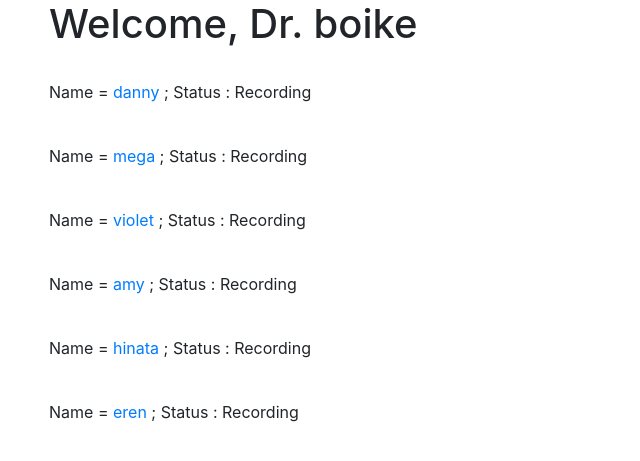
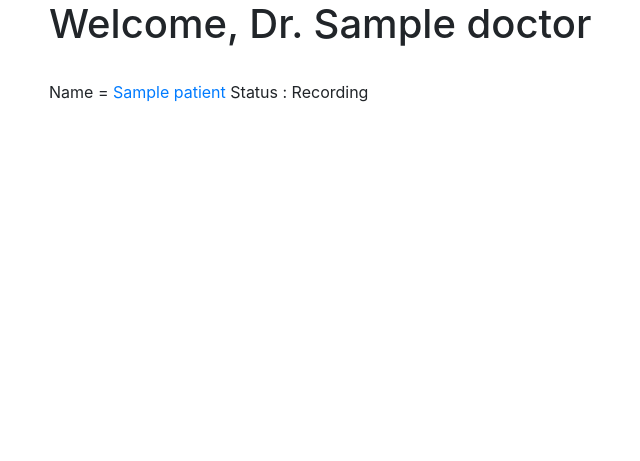
Before and after one commit to lightnomyus/web_app_full_flask, a Flask app: page /home in a window 1280 px wide. Shown: the part 56-517 px from the top of the page, without its empty margins (36-676 px from the left). Run offline with Flask 2, Linux system fonts and the light colour scheme; a user stored in the database is signed in; data comes from the database, SQL or seed files in the repository; tables that the repository leaves empty hold one stand-in row (values such as "Sample post"); parts of the project's set-up code (start-up, migrations or seed data) failed here and were passed over; some libraries are stand-ins or nearby versions.

Commit message:
able fetch and display data from azure blob

```diff
--- a/flask1/__init__.py
+++ b/flask1/__init__.py
@@ -4,12 +4,13 @@ from flask_bcrypt import Bcrypt
 from flask_login import LoginManager
 from flask_bootstrap import Bootstrap
 
+
 app = Flask(__name__, static_url_path='',
             static_folder='static',
             template_folder='templates', )
 bootstrap = Bootstrap(app)
 app.config['SECRET_KEY'] = '65f295c5f593a281ba036c81a4ee5212'
-app.config['SQLALCHEMY_DATABASE_URI'] = 'sqlite:///site.db'
+app.config['SQLALCHEMY_DATABASE_URI'] = 'mssql://lightnomyus:L1ghtn0myu5@holterserver1.database.windows.net/holter_database1?driver=SQL Server'
 db = SQLAlchemy(app)
 bcrypt = Bcrypt(app)
 login_manager = LoginManager(app)
--- a/flask1/models.py
+++ b/flask1/models.py
@@ -1,5 +1,4 @@
 from flask1 import db, login_manager
-from datetime import datetime
 from flask_login import UserMixin
 
 
@@ -9,35 +8,53 @@ def load_user(user_id):
 
 
 class Doctor(db.Model, UserMixin):
-    id = db.Column(db.Integer, primary_key=True)
-    username = db.Column(db.String(20), unique=True, nullable=False)
-    email = db.Column(db.String(20), unique=True, nullable=False)
-    # image_file = db.Column(db.String(20), nullable=False, default='default_doc.jpg')
-    password = db.Column(db.String(60), nullable=False)
-    patient_lists = db.relationship('Patient', backref='doctor_name', lazy=True)
+    __tablename__ = 'Doctor'
+    doctor_id = db.Column('doctor_id', db.Integer, primary_key=True)
+    doctor_name = db.Column('doctor_name', db.String(100))
+    email = db.Column('email', db.String(100))
+    phone = db.Column('phone', db.String(15))
+    doctor_usr = db.Column('doctor_usr', db.String(20))
+    doctor_pass = db.Column('doctor_pass', db.String(100))
 
     def __repr__(self):
-        return f"Doctor('{self.username}', '{self.email}')"
+        return f"Doctor('{self.doctor_id}', '{self.doctor_name}', '{self.doctor_usr}', '{self.doctor_pass}')"
+
+    def get_id(self):
+        return self.doctor_id
 
 
 class Patient(db.Model):
-    id = db.Column(db.Integer, primary_key=True)
-    username = db.Column(db.String(20), unique=True, nullable=False)
-    email = db.Column(db.String(20), unique=True, nullable=False)
-    # image_file = db.Column(db.String(20), nullable=False, default='default_patient.jpg')
-    password = db.Column(db.String(60), nullable=False)
-    doctor_id = db.Column(db.Integer, db.ForeignKey('doctor.id'), nullable=False)
-    record_lists = db.relationship('Rec001', backref='patient_name', lazy=True)
+    __tablename__ = 'Patient'
+    patient_id = db.Column('patient_id', db.Integer, primary_key=True)
+    patient_name = db.Column('patient_name', db.String(100))
+    doctor_id = db.Column('doctor_id', db.Integer)
+    email = db.Column('email', db.String(100))
+    phone = db.Column('phone', db.String(15))
+    patient_usr = db.Column('patient_usr', db.String(20))
+    patient_pass = db.Column('patient_pass', db.String(100))
+    is_recording = db.Column('is_recording', db.Boolean)
 
     def __repr__(self):
-        return f"Patient('{self.username}', '{self.email}', '{self.doctor_id}')"
+        return f"Patient('{self.patient_name}', '{self.patient_usr}', '{self.doctor_id}')"
+
+
+class SummaryRec(db.Model):
+    __tablename__ = 'SummaryRec'
+    id = db.Column('id', db.Integer, primary_key=True)
+    patient_id = db.Column('patient_id', db.Integer)
+    n_rec = db.Column('n_rec', db.Integer)
+    latest_time = db.Column('latest_time', db.DateTime)
+    is_active = db.Column('is_active', db.Boolean)
 
 
 class Rec001(db.Model):
-    id = db.Column(db.Integer, primary_key=True)
-    patient_id = db.Column(db.Integer, db.ForeignKey('patient.id'), nullable=False)
-    date_uploaded = db.Column(db.DateTime, nullable=False, default=datetime.utcnow)  # or try utcnow()
-    record_file = db.Column(db.String(20), nullable=False, default='rawdata/m1.csv')
+    __tablename__ = 'Rec001'
+    record_id = db.Column('record_id', db.Integer, primary_key=True)
+    patient_id = db.Column('patient_id', db.Integer)
+    upload_time = db.Column('upload_time', db.DateTime)
+    record_file = db.Column('record_file', db.String(100))
+    HR = db.Column('HR', db.Integer)
+    n_rec = db.Column('n_rec', db.Integer)
 
     def __repr__(self):
-        return f"Raw file('{self.id}', '{self.patient_id}', '{self.date_uploaded}')"
+        return f"Raw file('{self.record_id}', '{self.patient_id}', '{self.upload_time}')"
--- a/flask1/routes.py
+++ b/flask1/routes.py
@@ -1,19 +1,28 @@
-from flask import render_template, flash, redirect, url_for, request
+from flask import render_template, flash, redirect, url_for, request, session
 from flask1 import app, db, bcrypt
-from flask1.simple_forms import RegistrationForm, LoginForm
-from flask1.models import Doctor, Patient, Rec001, load_user
+from flask1.simple_forms import LoginForm
+from flask1.models import Doctor, Patient, Rec001, SummaryRec, load_user
 from flask_login import login_user, current_user, logout_user, login_required
 from flask1.plot_ecg import load_from_file
+from sqlalchemy import and_, desc
+from io import BytesIO
+from azure.storage.blob import BlobServiceClient
 
 
 # @app.route('/', endpoint='home_page')
 @app.route('/home', endpoint='home_page')
 def home_page():
     if current_user.is_authenticated and current_user is not None:
-        print(current_user)
-        patient_list = Patient.query.filter_by(doctor_id=current_user.id).all()
+        # print(current_user)
+        session["selected_doctor_name"] = current_user.doctor_name
+        patient_list = Patient.query.filter_by(doctor_id=current_user.doctor_id).all()
     else:
         print("Not authenticated")
+
+    if "selected_patient_name" in session:
+        session.pop("selected_patient_name", None)
+    if "selected_patient_id" in session:
+        session.pop("selected_patient_id", None)
     return render_template('index.html', acc=current_user, var_patient=patient_list)
     # trial with dummy variables from posts
 
@@ -23,21 +32,6 @@ def about_page():
     return render_template('anu.html', title='About')
 
 
-@app.route('/register', methods=['GET', 'POST'], endpoint='register_page')
-def register_page():
-    if current_user.is_authenticated:
-        return redirect(url_for('home_page'))
-    form = RegistrationForm()
-    if form.validate_on_submit():
-        pass_hash = bcrypt.generate_password_hash(form.password.data).decode('utf-8')
-        temp_doctor = Doctor(username=form.username.data, email=form.email.data, password=pass_hash)
-        db.session.add(temp_doctor)
-        db.session.commit()
-        flash(f'Account Created for {form.username.data}!', 'success')
-        return redirect(url_for('login_page'))
-    return render_template('register_form.html', title='Register', form=form)
-
-
 @app.route('/', methods=['GET', 'POST'], endpoint='login_page')
 @app.route('/login', methods=['GET', 'POST'], endpoint='login_page')
 def login_page():
@@ -45,8 +39,8 @@ def login_page():
         return redirect(url_for('home_page'))
     form = LoginForm()
     if form.validate_on_submit():
-        user = Doctor.query.filter_by(username=form.username.data).first()
-        if user and bcrypt.check_password_hash(user.password, form.password.data):
+        user = Doctor.query.filter_by(doctor_usr=form.username.data).first()
+        if user and bcrypt.check_password_hash(user.doctor_pass, form.password.data):
             login_user(user, remember=form.remember_pass.data)
             next_page = request.args.get('next')  # set next page
             if next_page:
@@ -69,27 +63,53 @@ def logout_page():
 @login_required
 def account_page():
     return render_template('account.html', title='Account')
-    # image_file = url_for('static', filename = 'images/' + current_user.image_file)
-
-# @app.route('/patient/<int:patient_id>', endpoint='patient_list_page')
-# @login_required
-# def patient_list_page(patient_id):
 
 
-@app.route('/patient/<int:patient_id>', endpoint='patient_page')
+@app.route('/patient/<int:selected_id>', endpoint='patient_page')
 @login_required
-def patient_page(patient_id):
-    patient = Patient.query.get_or_404(patient_id)
-    recording = Rec001.query.filter_by(patient_id=patient.id).all()
-    return render_template('patient.html', title=patient.username, patient=patient, rec_list=recording)
+def patient_page(selected_id):
+    patient = Patient.query.get_or_404(selected_id)
+    recording = SummaryRec.query.filter_by(patient_id=selected_id).order_by(SummaryRec.id.desc())
+    session["selected_patient_name"] = patient.patient_name
+    session["selected_patient_id"] = patient.patient_id
+    return render_template('patient.html', title='patient', patient=patient, summary_rec_list=recording)
+
+
+@app.route('/detail/<int:active_patient_id>/<int:active_rec>', endpoint='detail_page')
+@login_required
+def detail_page(active_patient_id, active_rec):
+    rec_session = Rec001.query.filter(and_(Rec001.patient_id == active_patient_id, Rec001.n_rec == active_rec)).order_by(Rec001.record_id.desc())
+    if "selected_patient_name" in session:
+        local_name = session["selected_patient_name"]
+    if "selected_patient_id" in session:
+        local_id = session["selected_patient_id"]
+    if "selected_doctor_name" in session:
+        local_doc = session["selected_doctor_name"]
+    return render_template('detail.html', title='detail', rec_list=rec_session, p_name=local_name, p_id=local_id, d_name=local_doc)
 
 
 @app.route('/ecg/<int:ecg_id>', endpoint='ecg_page')
 @login_required
 def ecg_page(ecg_id):
+    # session
+    if "selected_patient_name" in session:
+        local_name = session["selected_patient_name"]
+    if "selected_patient_id" in session:
+        local_id = session["selected_patient_id"]
+    if "selected_doctor_name" in session:
+        local_doc = session["selected_doctor_name"]
     ecg = Rec001.query.get_or_404(ecg_id)
-    upload = ecg.date_uploaded
-    file_in = 'flask1/' + ecg.record_file
+    upload = ecg.upload_time
+    azure_credential = "yrAk6GS3kpefZYdNEDyQtuFep5cBp5OvM2INpvedAe2o6d5ifBhcbGNmT1yGExg9oqCZnu40hQse1RxE4MzAXQ=="
+    blob_name = ecg.record_file
+    blob_service_client = BlobServiceClient(account_url="https://lightnomyusblob1.blob.core.windows.net",
+                                            credential=azure_credential)
+    blob_client = blob_service_client.get_blob_client(container='lightcontainer1', blob=blob_name)
+
+    # method1
+    with open('flask1/temp1.csv', 'wb') as f:
+        b = blob_client.download_blob()
+        b.readinto(f)
     # time to plot ecg
-    ch1, ch2, ch3, ppg = load_from_file(file_in)
-    return render_template('view_ecg.html', title=ecg.id, val1=ch1, val2=ch2, val3=ch3, val4=ppg, updated=upload)
+    ch1, ch2, ch3, ppg = load_from_file('flask1/temp1.csv')
+    return render_template('view_ecg.html', title='view-ecg', val1=ch1, val2=ch2, val3=ch3, val4=ppg, p_name=local_name, p_id=local_id, d_name=local_doc, updated=upload)
--- a/flask1/templates/index.html
+++ b/flask1/templates/index.html
@@ -11,21 +11,22 @@
 
 
 {% block content_customized %}
-    <h1>Welcome, Dr. {{ acc.username }}</h1>
+    <h1>Welcome, Dr. {{ acc.doctor_name }}</h1>
     <br>
 
     <!-- content with for loop -->
-    <!--
-    {% for i in var_post %}
-        <p>Name = <a href="#">{{ i.name }}</a></p>
-        <p>Age = {{ i.age }}. Quote = {{ i.description }}</p>
-        <br>
-    {% endfor %}
-    -->
-
     <!-- For patient list -->
     {% for i in var_patient %}
-        <p>Name = <a href="{{ url_for('patient_page', patient_id=i.id) }}">{{ i.username }}</a> ;  Status : Recording</p>
+
+        <p>Name = <a href="{{ url_for('patient_page', selected_id=i.patient_id) }}">{{ i.patient_name }}</a>
+
+        {% if i.is_recording==true %}
+            Status : Recording
+        {% else %}
+            Status : Not Recording
+        {% endif %}
+
+        </p>
         <br>
     {% endfor %}
 
--- a/flask1/templates/login_form.html
+++ b/flask1/templates/login_form.html
@@ -60,10 +60,4 @@
         </form>
     </div>
 
-    <div class="border-top pt-3">
-        <small class="text-muted">
-            Don't have an account? <a class="ml-2" href="{{ url_for('register_page') }}">Sign Up Now</a>
-        </small>
-    </div>
-
 {% endblock %}
--- a/requirements.txt
+++ b/requirements.txt
@@ -6,3 +6,6 @@ Flask-Bcrypt>=0.7.1
 Flask-Login>=0.5.0
 Flask-Admin>=1.5.7
 Flask-Bootstrap>=3.3.7.1
+pyodbc >=4.0.30
+SQLAlchemy>=1.3.20
+WTForms>=2.3.3
```
Also changed, not shown: flask1/simple_forms.py (+0 -18 lines), flask1/templates/detail.html (added, +27 -0 lines), flask1/templates/patient.html (+12 -6 lines), flask1/templates/view_ecg.html (+8 -3 lines), flask1/temp1.csv (added).
